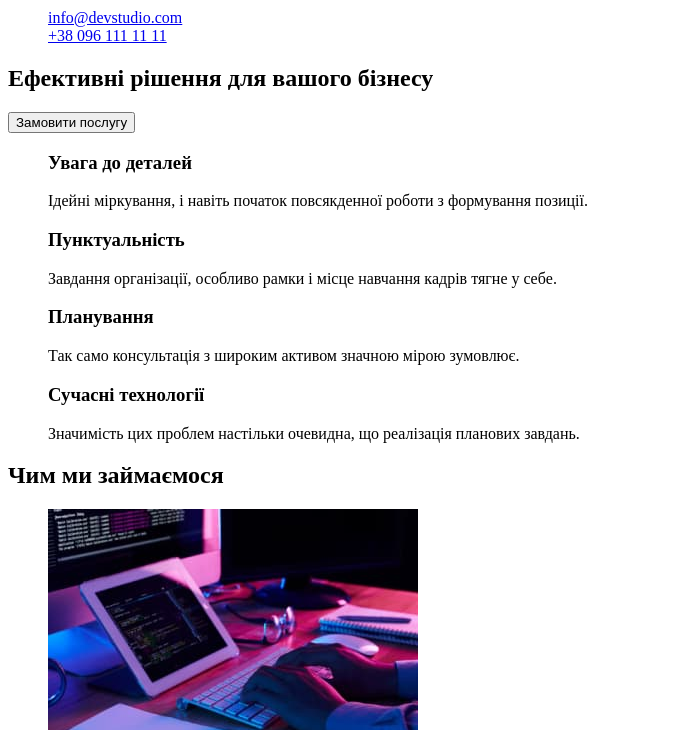
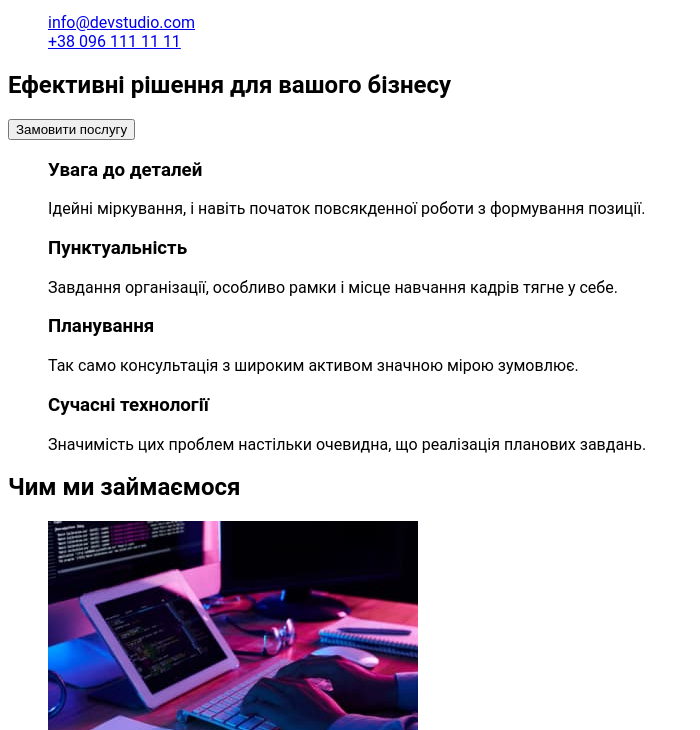
Before and after one commit to klimrud/goit-markup-hw-02, a plain HTML site: page index.html in a window 1280 px wide. Shown: the part 103-833 px from the top of the page, without its empty margins (0-700 px from the left). Drawn offline with Linux system fonts and the light colour scheme; a web font is replaced by a local one.

Commit message:
start css
начальное подключение стилей

```diff
--- a/css/styies.css
+++ b/css/styies.css
@@ -1,3 +1,7 @@
 ul{
     list-style-type: none;
 }
+
+body{
+    font-family: 'Roboto', sans-serif;
+}
--- a/index.html
+++ b/index.html
@@ -5,6 +5,9 @@
     <meta http-equiv="X-UA-Compatible" content="IE=edge" />
     <meta name="viewport" content="width=device-width, initial-scale=1.0" />
     <title>Студія</title>
+    <link rel="preconnect" href="https://fonts.googleapis.com">
+    <link rel="preconnect" href="https://fonts.gstatic.com" crossorigin>
+    <link href="https: //fonts.googleapis.com/css2?family= Roboto: семья = Raleway: вес @ 700 &семья = Робото: вес @ 400; 500; 700; 900 & display=swap" rel="stylesheet">
     <link rel="stylesheet" href="./css/styies.css" />
   </head>
   <body>
@@ -25,9 +28,9 @@
     </header>
 
     <main>
-      <section>
-        <h1>Ефективні рішення для вашого бізнесу</h1>
-        <button type="button">Замовити послугу</button>
+      <section class="">
+        <h1 class="title">Ефективні рішення для вашого бізнесу</h1>
+        <button type="button" class="btn">Замовити послугу</button>
       </section>
       <section>
         <!--особливості-->
```
